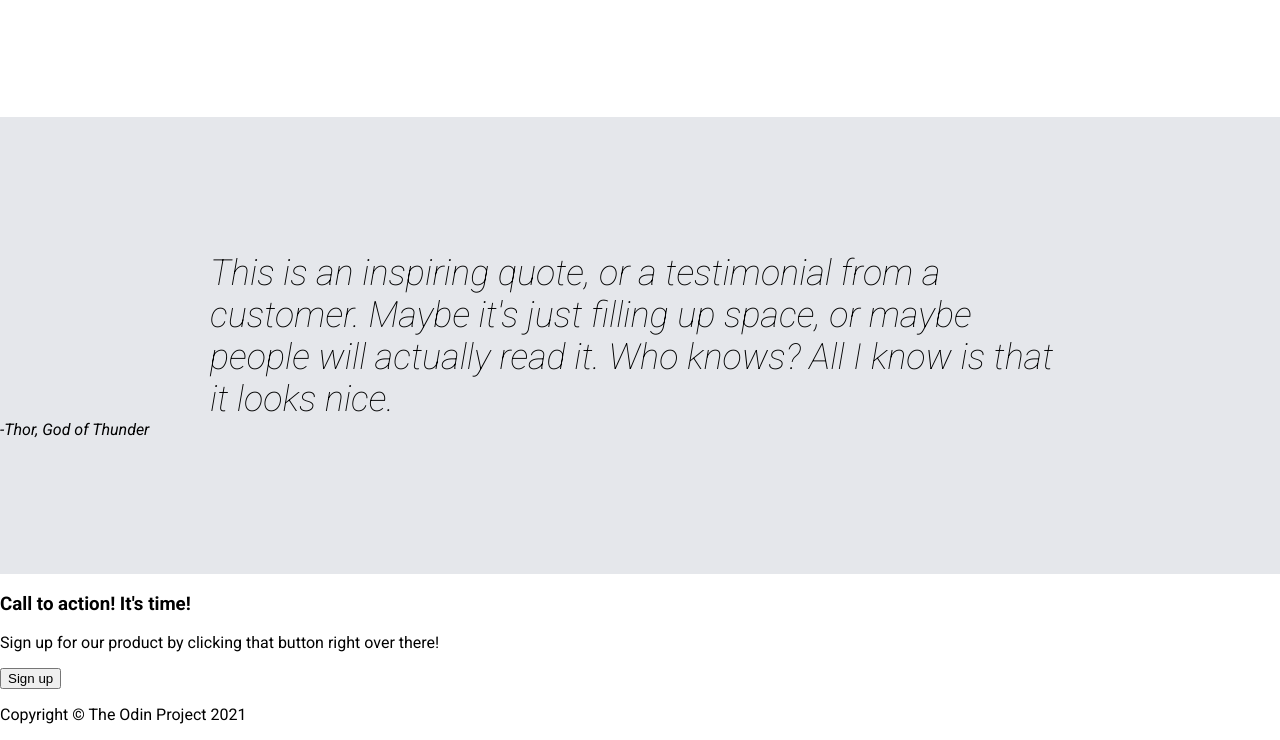
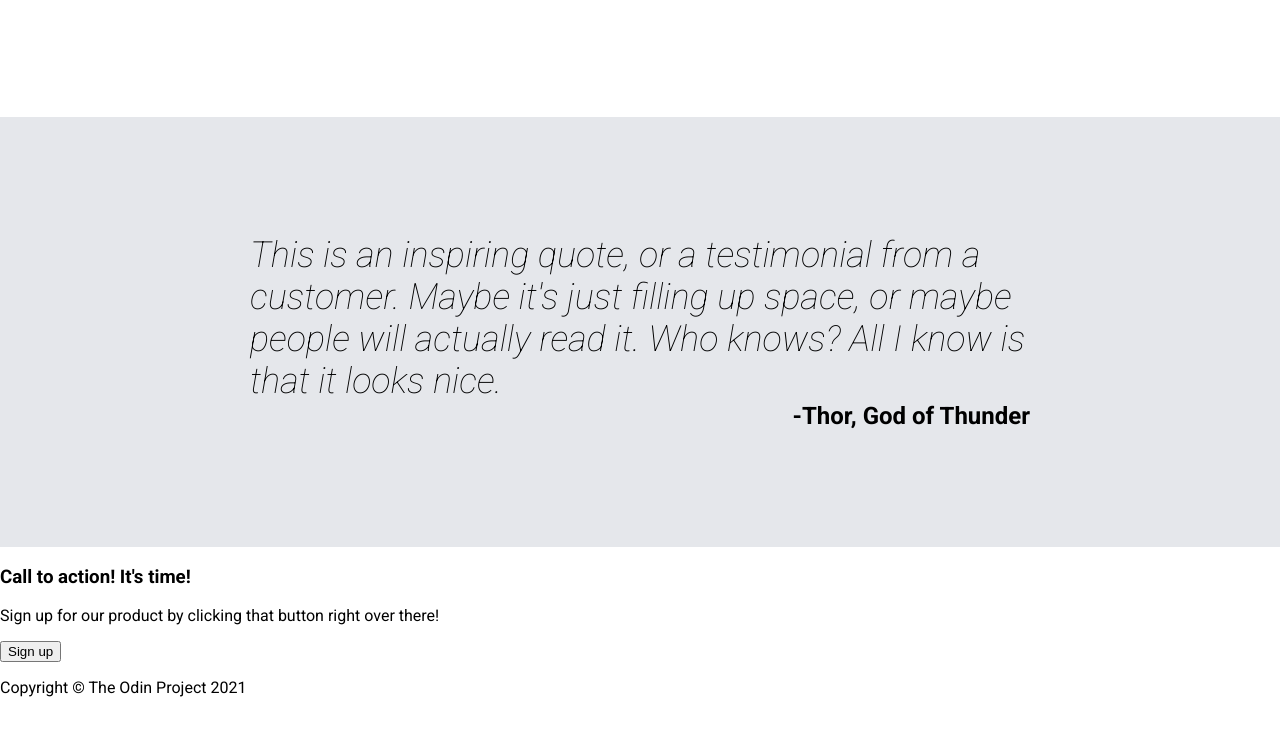
Before and after one commit to pandalexander/odin-landing-page, a plain HTML site: page index.html in a window 1280 px wide. Shown: the part 937-1677 px from the top of the page. After the commit the page ends 1650 px from the top, so only its background shows below. Drawn offline with Linux system fonts and the light colour scheme.

Commit message:
Finish styling and alignment for quote section

```diff
--- a/index.html
+++ b/index.html
@@ -60,12 +60,14 @@
       </div>
     </div>
     <div class="quote">
-      <blockquote>
-        This is an inspiring quote, or a testimonial from a customer. Maybe it's
-        just filling up space, or maybe people will actually read it. Who knows?
-        All I know is that it looks nice.
-      </blockquote>
-      <cite>-Thor, God of Thunder</cite>
+      <div class="quote-container">
+        <blockquote>
+          This is an inspiring quote, or a testimonial from a customer. Maybe
+          it's just filling up space, or maybe people will actually read it. Who
+          knows? All I know is that it looks nice.
+        </blockquote>
+        <cite>-Thor, God of Thunder</cite>
+      </div>
     </div>
     <div class="action">
       <div class="action__card">
--- a/styles.css
+++ b/styles.css
@@ -133,15 +133,33 @@ h2 {
 }
 
 .quote {
-  padding: 0 210px;
+  height: 430px;
   background-color: #e5e7eb;
-  padding: 135px 0;
+  display: flex;
+  justify-content: center;
+  align-items: center;
+}
+
+.quote-container {
+  width: 780px;
+  height: 200px;
+  display: flex;
+  flex-direction: column;
+  justify-content: center;
+  align-items: center;
 }
 
 blockquote {
   margin: 0;
-  padding: 0 210px;
+  padding: 0;
   font-size: 36px;
   font-style: italic;
   font-weight: 200;
 }
+
+cite {
+  margin-left: auto;
+  font-weight: bold;
+  font-style: normal;
+  font-size: 24px;
+}
```
